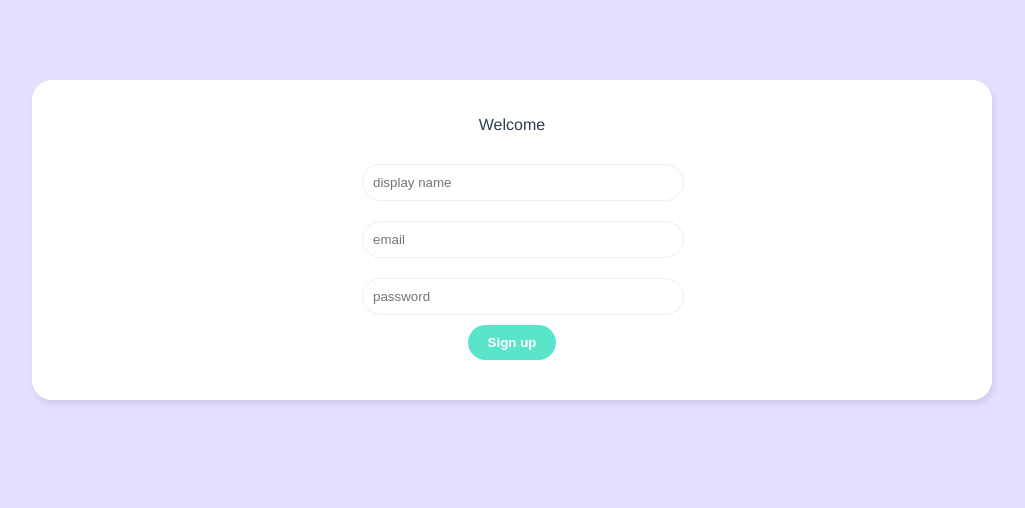
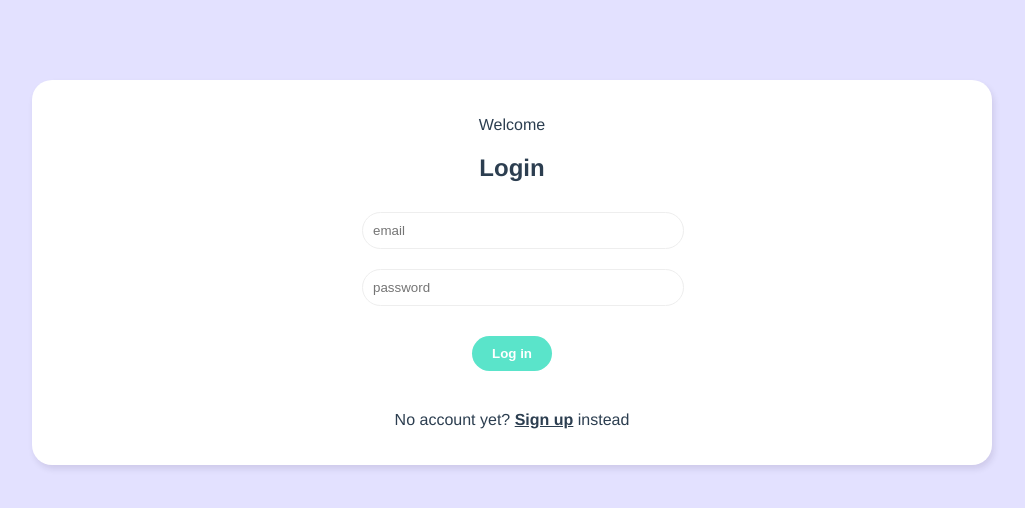
Before and after one commit to Bilboking/Vue_live-chat, a Vue app: page / in a window 1280 px wide. Shown: the top 508 px of the page, without its empty margins (128-1153 px from the left). Built offline with nearby package versions, Linux system fonts and the light colour scheme.

Commit message:
new branch commit

```diff
--- /dev/null
+++ b/src/components/LoginForm.vue
@@ -0,0 +1,28 @@
+<template>
+    <form @submit.prevent="handleSubmit">
+    <input type="email" required placeholder="email" v-model="email">
+    <input type="password" required placeholder="password" v-model="password">
+    <button>Log in</button>
+    </form>
+</template>
+
+<script>
+import { ref } from 'vue'
+
+export default {
+    setup(){
+        //** refs */
+        const email = ref('')
+        const password = ref('')
+
+        const handleSubmit = () => {
+            console.log( email.value, password.value)
+        }
+        return { email, password, handleSubmit }
+    }
+}
+</script>
+
+<style>
+
+</style>
--- a/src/views/Welcome.vue
+++ b/src/views/Welcome.vue
@@ -1,16 +1,34 @@
 <template>
     <div class="welcome container">
         <p>Welcome</p>
-        <SignupForm />
+        <div v-if="showLogin">
+            <h2>Login</h2>
+            <LoginForm />
+            <p>No account yet? <span @click="showLogin = false">Sign up</span> instead</p>
+        </div>
+        <div v-else>
+            <h2>Sign Up</h2>
+            <SignupForm />
+            <p>Already registered? <span @click="showLogin = true">Login</span> instead</p>
+        </div>
+
+
     </div>
 
 </template>
 
 <script>
 import SignupForm from '../components/SignupForm.vue'
+import LoginForm from '../components/LoginForm.vue'
+import { ref } from 'vue'
 
 export default {
-    components: { SignupForm }
+    components: { SignupForm, LoginForm},
+    setup(){
+        const showLogin = ref(true)
+
+        return { showLogin }
+    }
 }
 </script>
 
@@ -41,4 +59,12 @@
     color: #999;
     margin: 10px auto;
   }
+    .welcome span{
+    font-weight: bold;
+    text-decoration: underline;
+    cursor: pointer;
+  }
+  .welcome button {
+    margin: 20px auto;
+  }
 </style>
```
